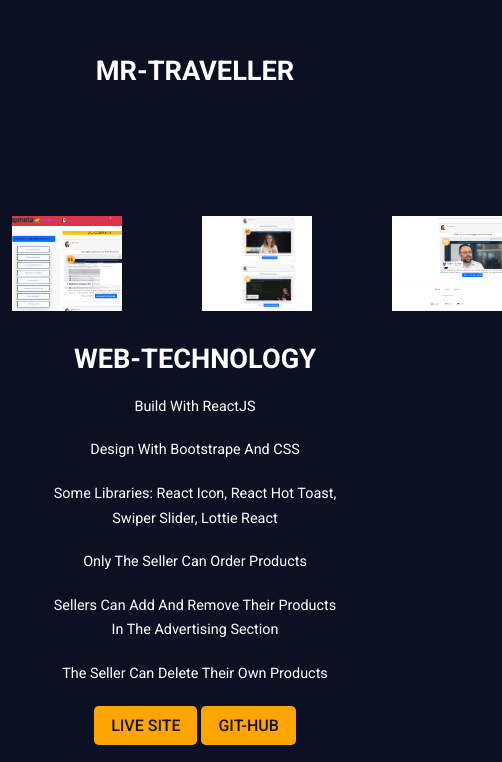
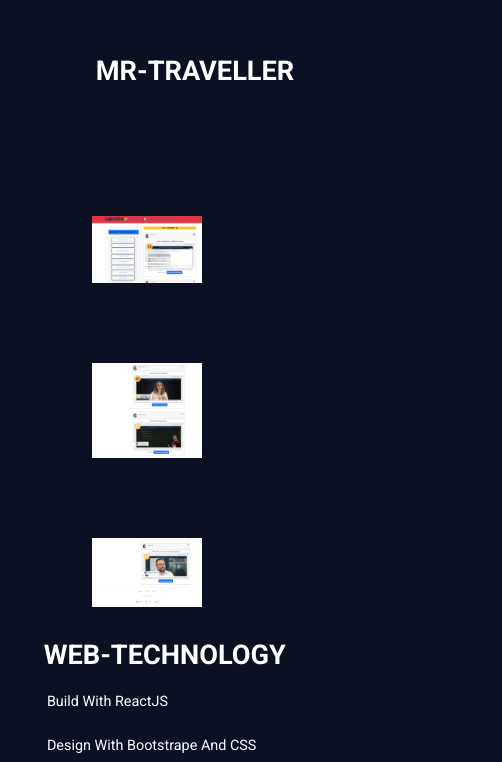
Before and after one commit to iftekhar1885/my-portfolio-website, a plain HTML site: page tech.html in a window 390 px wide. Shown: the part 185-947 px from the top of the page, 502 px wide, since content can reach past the window. Drawn offline with Linux system fonts and the light colour scheme.

Commit message:
tech.html file added

```diff
--- a/CSS/style.css
+++ b/CSS/style.css
@@ -705,6 +705,16 @@ nav button#close-menu-btn{
     align-items: center;
 
    }
+   .details_image{
+    display: flex;
+    flex-direction: column;
+    align-items: center;
+    width: 75%;
+    margin-left: 5rem;
+   }
+   .row-details{
+    grid-template-columns: repeat(2,1fr);
+}
 }
 
 
--- a/tech.html
+++ b/tech.html
@@ -9,8 +9,8 @@
 </head>
 <body>
     <div class="container container-details">
-        <article class="details">
-            <h2>MR-TRAVELLER</h2>
+        <h2 class="details">MR-TRAVELLER</h2>
+        <article class="row-details">
             <div class="details_image">
                 <img src="image/webb-1.png" alt="course 1">
                 <img src="image/webb-2.png" alt="course 1">
```
Also changed, not shown: projects.html (+2 -2 lines), traveller.html (+2 -2 lines).
